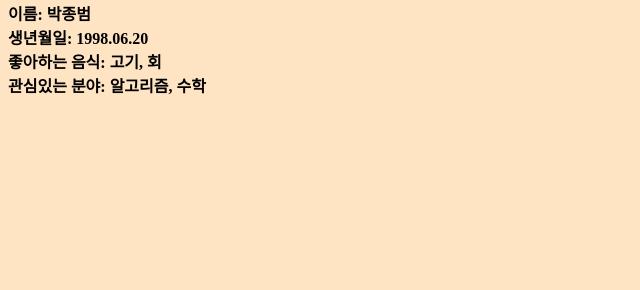
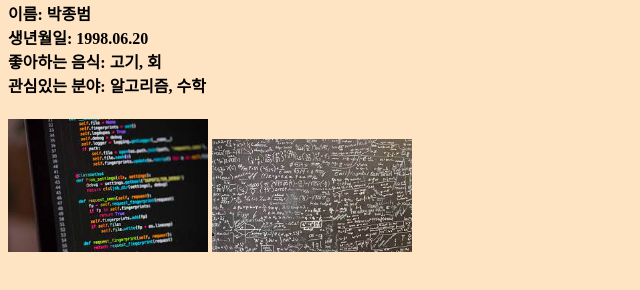
Before and after one commit to jong980620/Mid-Term-Project, a plain HTML site: page index.html in a window 1280 px wide. Shown: the part 74-364 px from the top of the page, without its empty margins (0-640 px from the left). Drawn offline with Linux system fonts and the light colour scheme.

Commit message:
Update index.html

```diff
--- a/index.html
+++ b/index.html
@@ -12,5 +12,7 @@
       <br>
       관심있는 분야: 알고리즘, 수학
     </h4>
+    <img src="img1.jpg" width="200px">
+    <img src="img2.jpg" width="200px">
   </body>
 </html>
```
